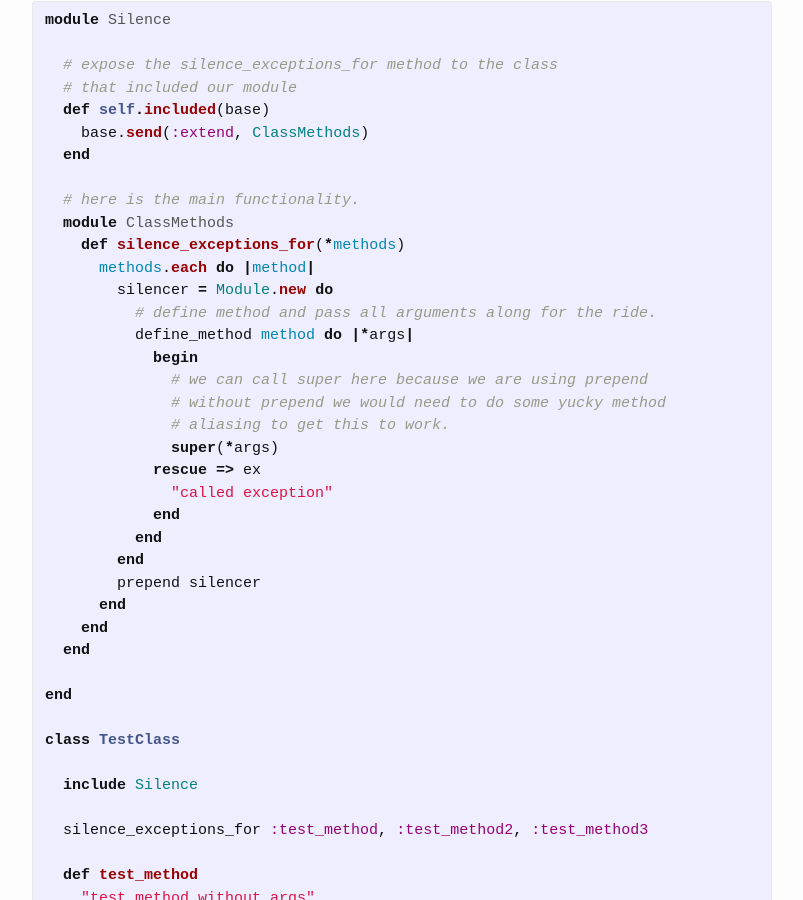
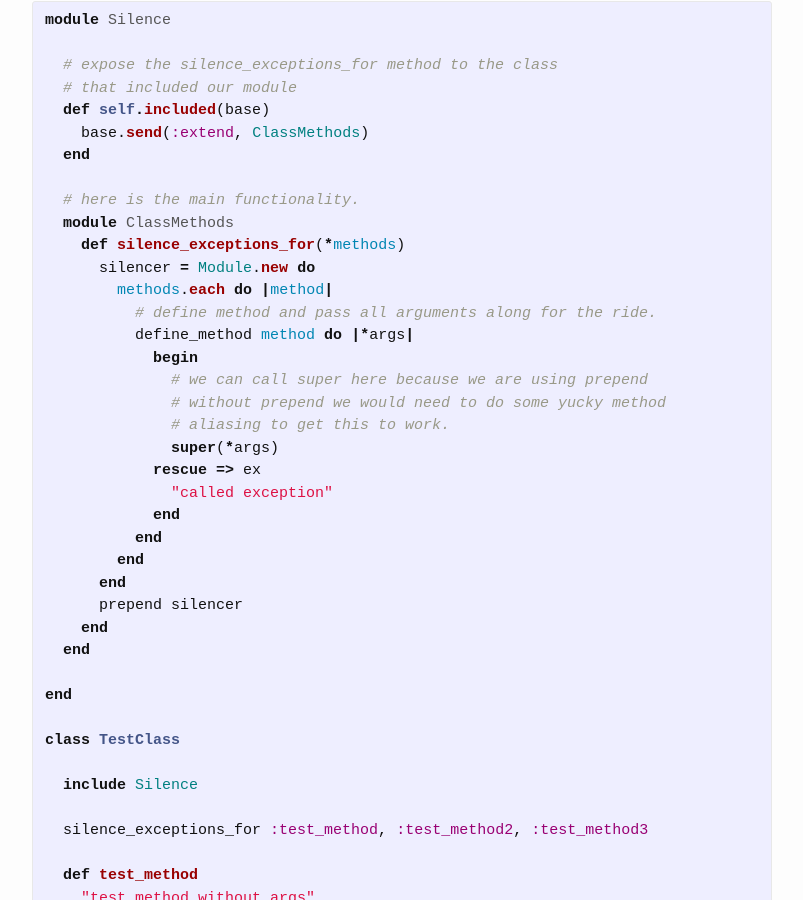
Before and after one commit to johnnyiller/johnnyiller.github.io, a Jekyll site: the page built from _posts/2014-11-22-prepend-module-example.markdown, in a window 1280 px wide and 900 px high, scrolled down 439 px. Shown: the whole window, without its empty margins (238-1041 px from the left). Built offline with Jekyll 4.4.1, drawn with Linux system fonts in a browser that asks for light colours; comment, search, counter and statistics services are not loaded.

```diff
--- a/_posts/2014-11-22-prepend-module-example.markdown
+++ b/_posts/2014-11-22-prepend-module-example.markdown
@@ -23,8 +23,8 @@ module Silence
   # here is the main functionality.
   module ClassMethods
     def silence_exceptions_for(*methods)
-      methods.each do |method|
-        silencer = Module.new do
+      silencer = Module.new do
+        methods.each do |method|
           # define method and pass all arguments along for the ride.
           define_method method do |*args|
             begin
@@ -37,8 +37,8 @@ module Silence
             end
           end
         end
-        prepend silencer
       end
+      prepend silencer
     end
   end
 
```
